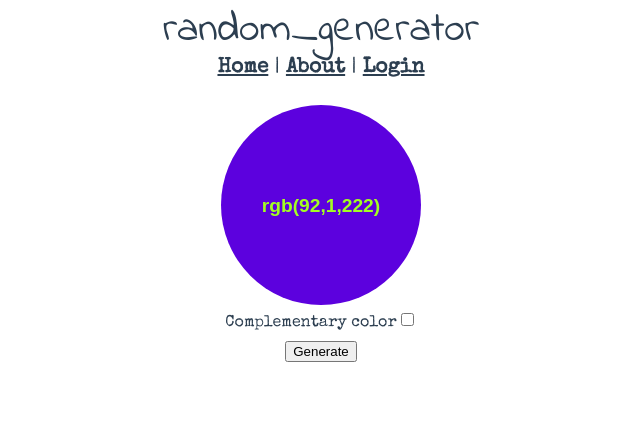
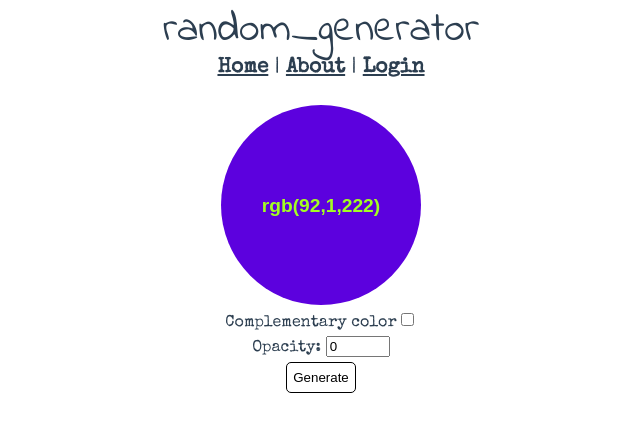
Before and after one commit to fredrikskogb/random_generator, a Vue app: page /#/colors in a window 1280 px wide. Shown: the top 432 px of the page, without its empty margins (319-959 px from the left). Built offline with nearby package versions, Linux system fonts and the light colour scheme.

Commit message:
fixed bug in changing opacity

```diff
--- a/src/views/Colors.vue
+++ b/src/views/Colors.vue
@@ -14,6 +14,16 @@
         <input id="complementary-color"
                type="checkbox"
                @click="displayInvertedColor = !displayInvertedColor">
+      </div>
+      <div>
+        <label for="opacity">Opacity: </label>
+        <input id="opacity"
+               type="number"
+               max="1"
+               min="0"
+               step="0.1"
+               v-model="opacity"
+               v-on:change="setColors">
       </div>
       <button class="generator-button color-option"
               @click="randomColor">Generate</button>
@@ -33,6 +43,7 @@
         red: 0,
         green: 0,
         blue: 0,
+        opacity: 0,
         generatedColor: '',
         invertedColor: '',
         displayInvertedColor: false
@@ -49,15 +60,21 @@
         this.red = this.randomNumber();
         this.green = this.randomNumber();
         this.blue = this.randomNumber();
-        this.generatedColor = `rgb(${this.red},${this.green},${this.blue})`;
-        this.invertedColor = this.invertColor();
+        this.setColors();
       },
       randomNumber(): number {
         return (Math.random() * 255 | 0) + 1;
       },
-      invertColor(): string {
-        return `rgb(${255 - this.red},${255 - this.green},${255 - this.blue})`;
-      }
+      setColors(): void {
+        if(this.opacity == 0) {
+          this.generatedColor = `rgb(${this.red},${this.green},${this.blue})`;
+          this.invertedColor = `rgb(${255 - this.red},${255 - this.green},${255 - this.blue})`;
+        } else {
+          this.generatedColor = `rgb(${this.red},${this.green},${this.blue},${this.opacity})`;
+          this.invertedColor = `rgb(${255 - this.red},${255 - this.green},${255 - this.blue},${this.opacity})`;
+        }
+      },
+
     }
   })
 
@@ -78,6 +95,10 @@
     }
     .generator-button {
       cursor: pointer;
+      background-color: white;
+      border-radius: 5px;
+      padding: 0.5em;
+      border: 1px solid black;
     }
   }
 
```
